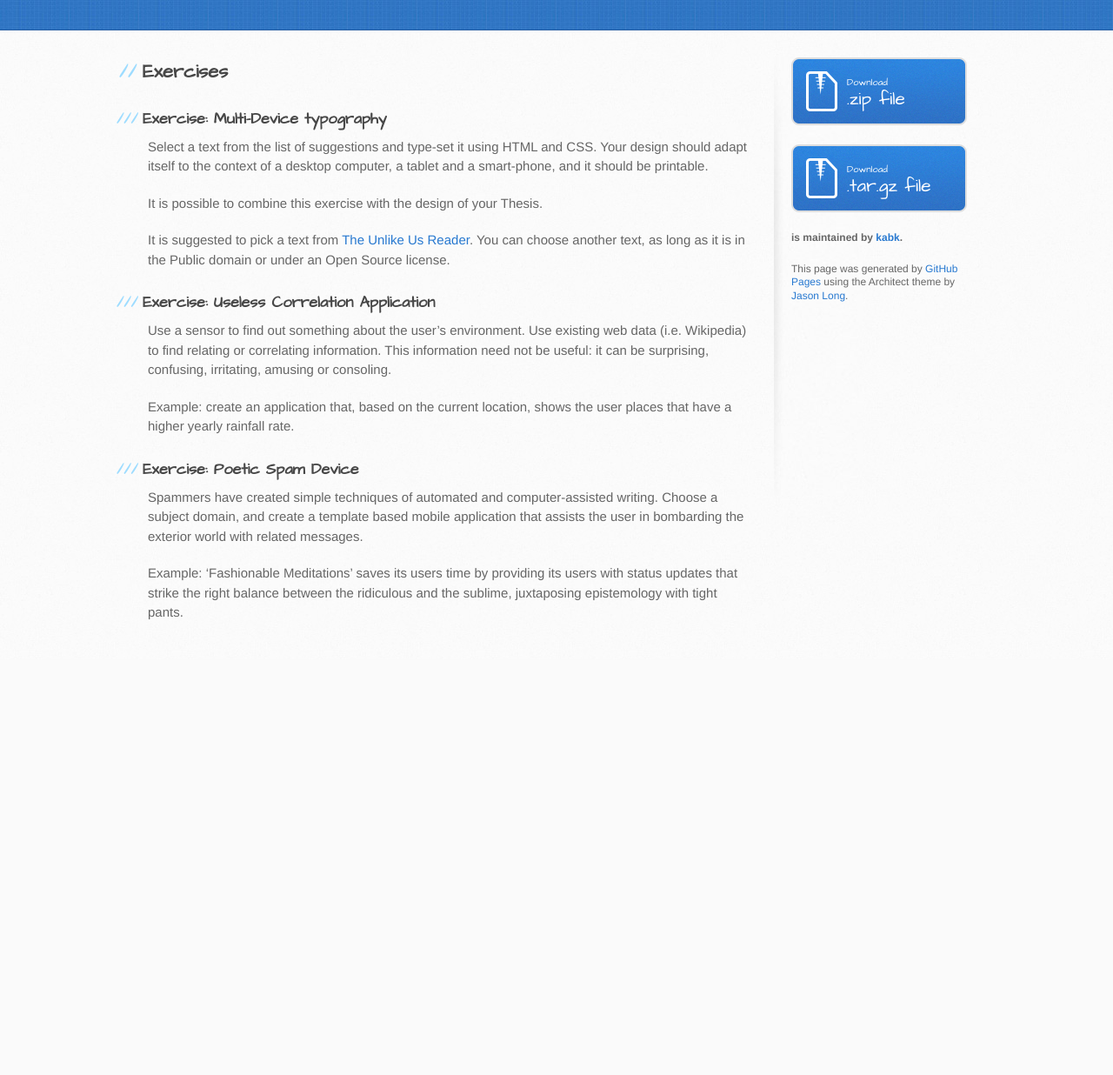
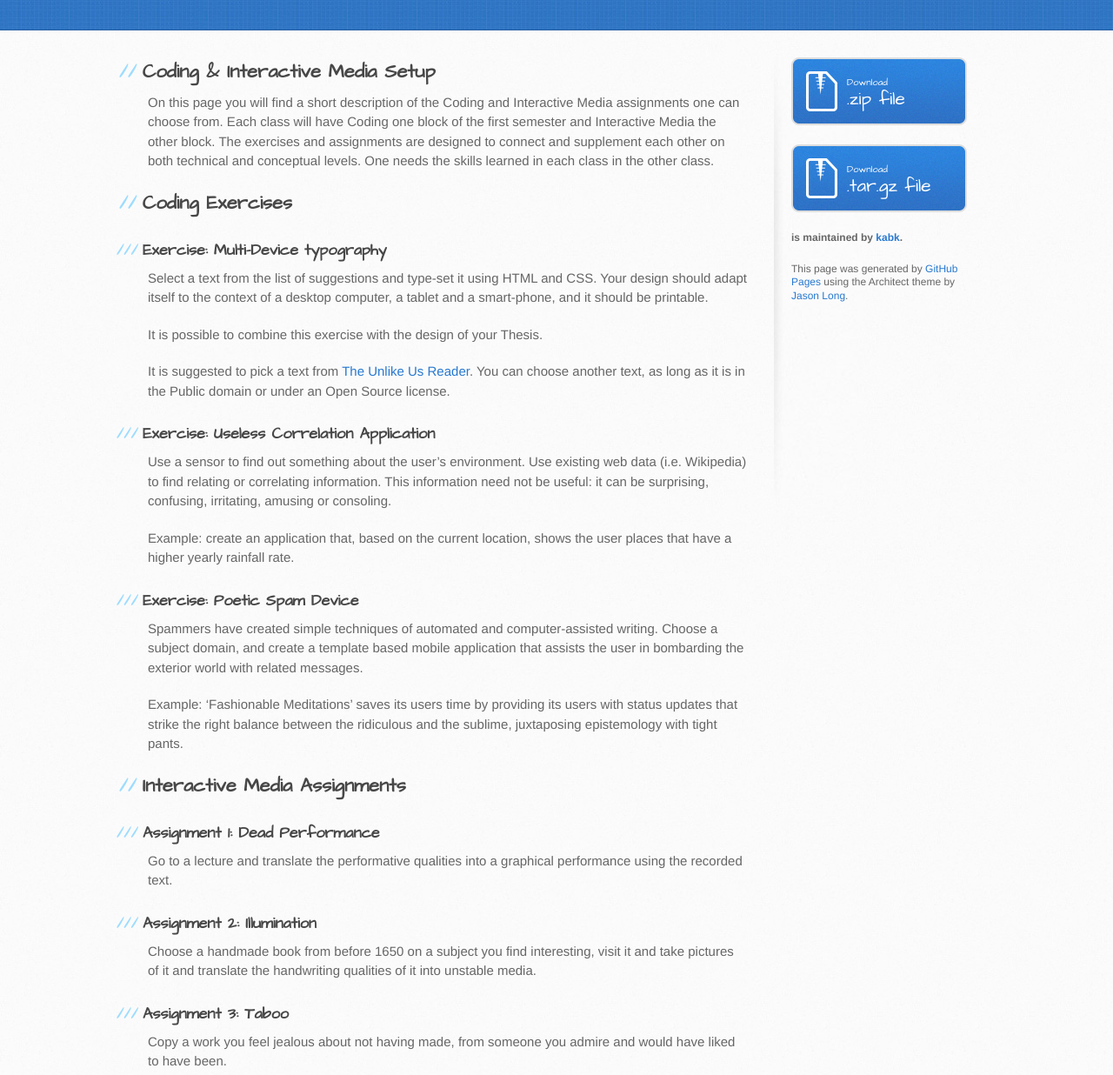
Before and after one commit to kabk/govt4-coding-and-interactive-media, a plain HTML site: page index.html in a window 1280 px wide. Shown: the part 344-1580 px from the top of the page at 87% size. Before the commit the page ends 1102 px from the top, so only its background shows below. Drawn offline with Linux system fonts and the light colour scheme.

Commit message:
Update index.html

```diff
--- a/index.html
+++ b/index.html
@@ -29,7 +29,11 @@
       <div class="inner clearfix">
         <section id="main-content">
 
-         <h2>Exercises</h2>
+        <h2>Coding &amp; Interactive Media Setup</h2>
+
+        <p>On this page you will find a short description of the Coding and Interactive Media assignments one can choose from. Each class will have Coding one block of the first semester and Interactive Media the other block. The exercises and assignments are designed to connect and supplement each other on both technical and conceptual levels. One needs the skills learned in each class in the other class.</p>
+
+         <h2>Coding Exercises</h2>
 
 <h3>Exercise: Multi-Device typography</h3>
 
@@ -50,6 +54,21 @@
 <p>Spammers have created simple techniques of automated and computer-assisted writing. Choose a subject domain, and create a template based mobile application that assists the user in bombarding the exterior world with related messages.</p>
 
 <p><em>Example: ‘Fashionable Meditations’ saves its users time by providing its users with status updates that strike the right balance between the ridiculous and the sublime, juxtaposing epistemology with tight pants.</em></p>
+
+<h2>Interactive Media Assignments</h2>
+
+<h3>Assignment 1: Dead Performance</h3>
+
+<p>Go to a lecture and translate the performative qualities into a graphical performance using the recorded text.</p>
+
+<h3>Assignment 2: Illumination</h3>
+
+<p>Choose a handmade book from before 1650 on a subject you find interesting, visit it and take pictures of it and translate the handwriting qualities of it into unstable media.</p>
+
+<h3>Assignment 3: Taboo</h3>
+
+<p>Copy a work you feel jealous about not having made, from someone you admire and would have liked to have been.</p>
+
 
 
         </section>
```
